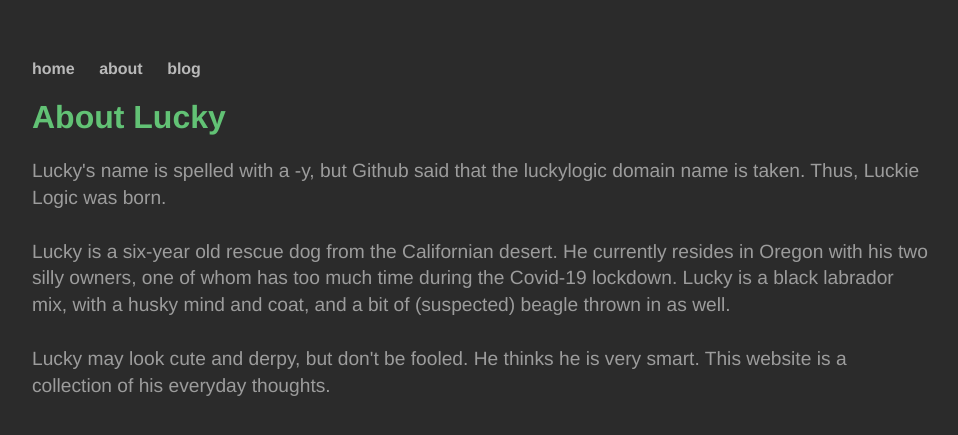
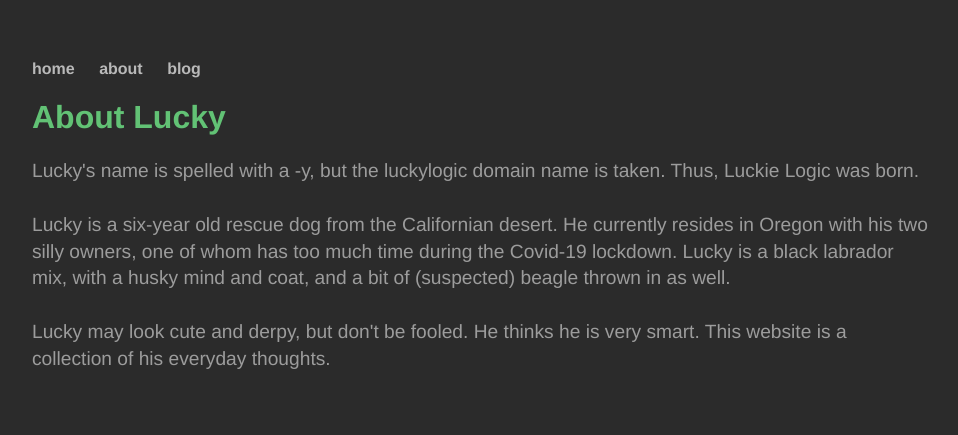
Before and after one commit to luckielogic/luckielogic.github.io, a Jekyll site: the page built from about/index.html, in a window 1280 px wide. Shown: the top 435 px of the page, without its empty margins (160-1118 px from the left). Built offline with Jekyll 4.4.1, drawn with Linux system fonts in a browser that asks for light colours.

Commit message:
Update index.html

```diff
--- a/about/index.html
+++ b/about/index.html
@@ -5,7 +5,7 @@
 	<h1>{{ page.title }}</h1>
 
 <font class="about">
-Lucky's name is spelled with a -y, but Github said that the luckylogic domain name is taken. Thus, Luckie Logic was born.
+Lucky's name is spelled with a -y, but the luckylogic domain name is taken. Thus, Luckie Logic was born.
 
 	<br><br>
 
```
